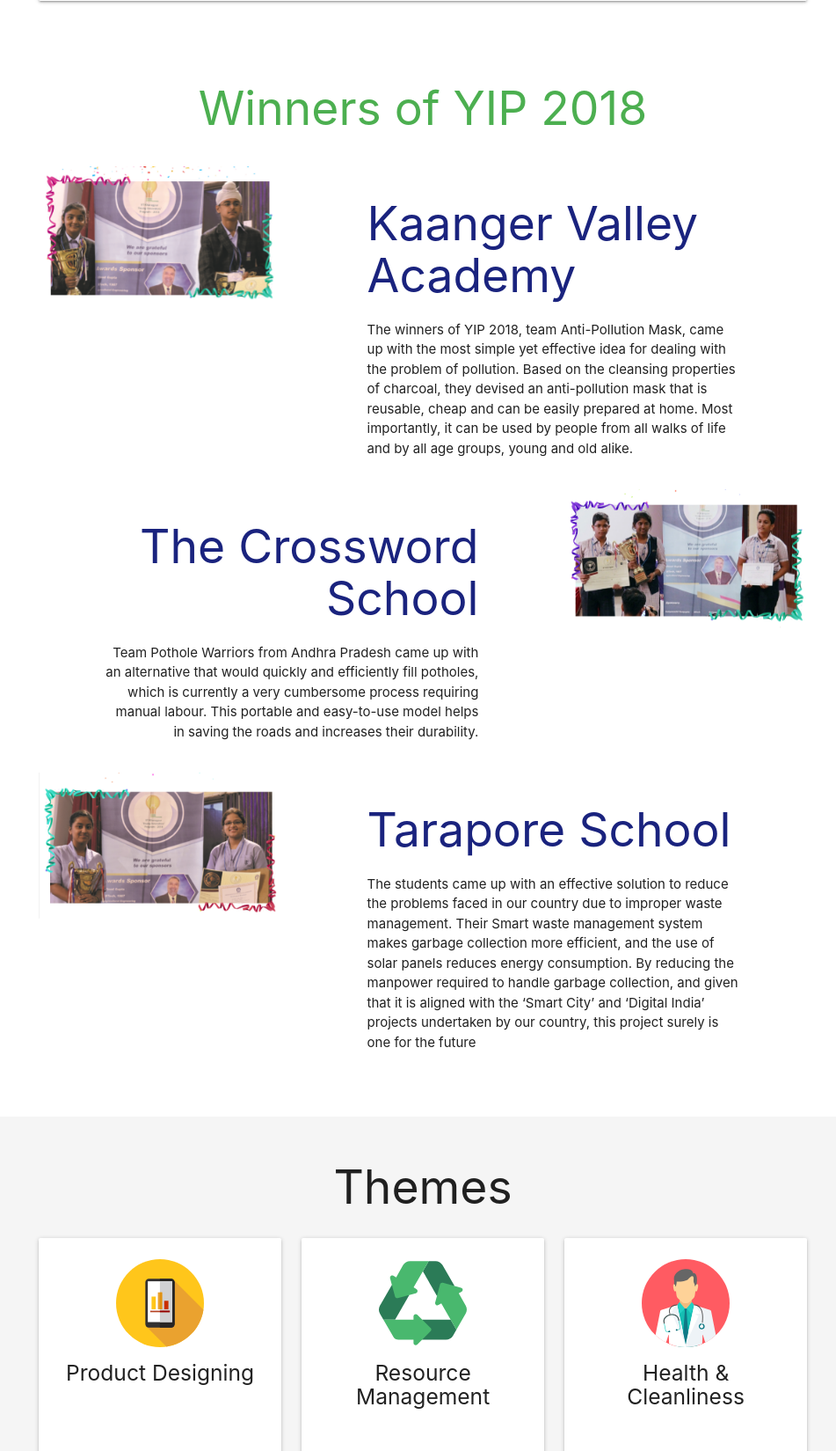
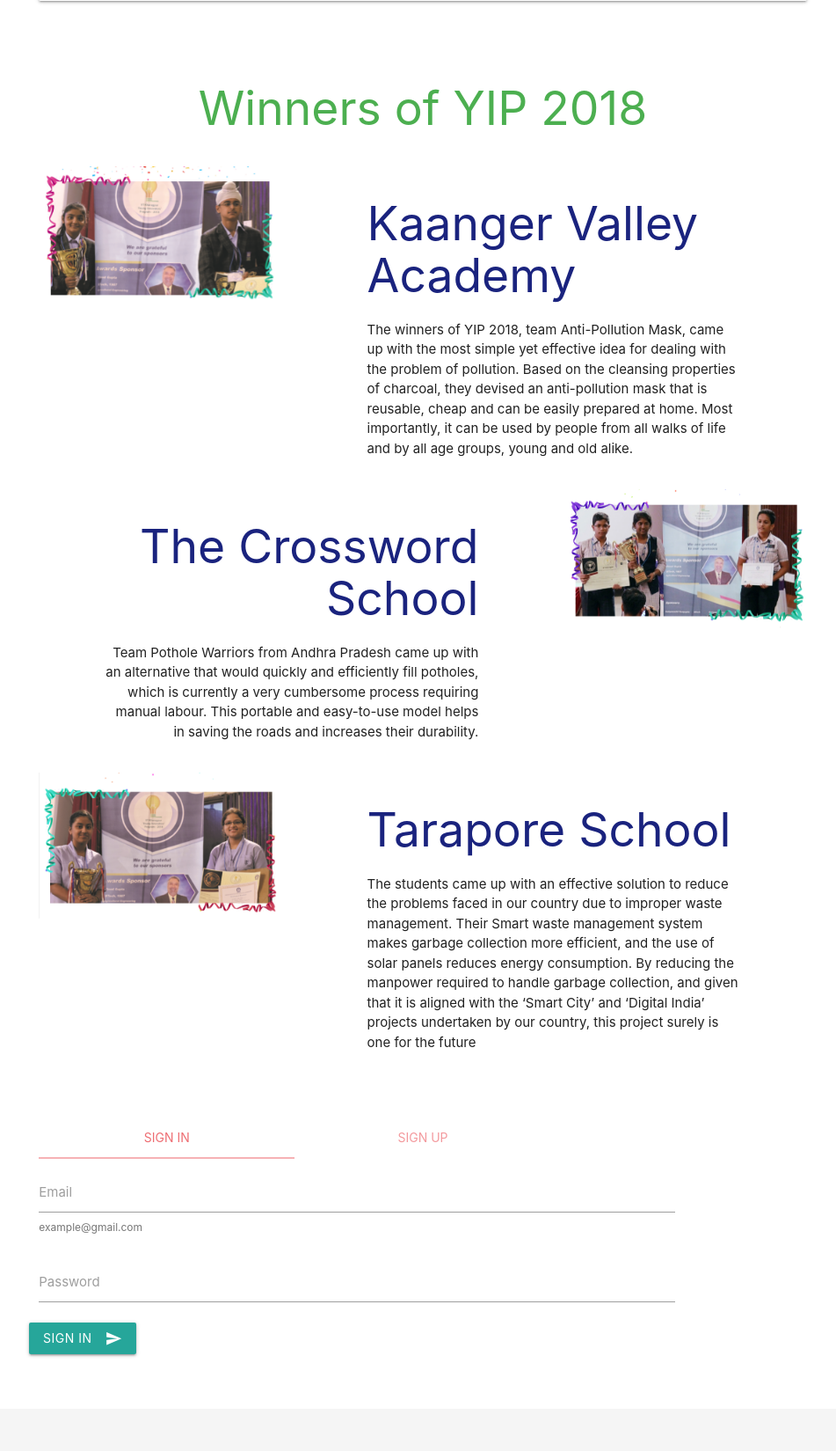
Before and after one commit to saurabhggg/YIP, a Flask app: page / in a window 1280 px wide. Shown: the part 896-2545 px from the top of the page at 88% size, without its empty margins (159-1110 px from the left). Run offline with Flask 2, Linux system fonts and the light colour scheme; parts of the project's set-up code (start-up, migrations or seed data) failed here and were passed over; some libraries are stand-ins or nearby versions.

Commit message:
updated index page with new code
updated index.html which also contains the sign in and sign up forms

```diff
--- a/YIP-master/templates/index.html
+++ b/YIP-master/templates/index.html
@@ -8,9 +9,9 @@
   <!--Import Google Icon Font-->
   <link href="https://fonts.googleapis.com/icon?family=Material+Icons" rel="stylesheet">
   <!-- Compiled and minified CSS -->
-  <link rel="stylesheet" type="text/css" href="{{ url_for('static',filename='styles/main.css') }}">
-  <link rel="stylesheet" type="text/css" href="{{ url_for('static',filename='styles/aos.css') }}">
-  <link rel="short icon" type="image/jpg" href="{{url_for('static', filename='img/logo.jpg')}}" >
+  <link rel="stylesheet" type="text/css" href="main.css">
+  <link rel="stylesheet" type="text/css" href="aos.css">
+  <link rel="short icon" type="image/jpg" href="logo.jpg">
 
 </head>
 <title>Young Innovators' Program, IIT Kharagpur </title>
@@ -158,8 +158,8 @@
   <div class="navbar-fixed"style="position: absolute;">
     <nav class="transparent z-depth-0" id="bar1">
         <div class="nav-wrapper">
-          <a href="http://www.iitkgp.ac.in/" class="brand-logo left" style="margin-top: 10px;"><img src="{{url_for('static', filename='img/kgp.png')}}"></a>
-          <a href="http://www.barc.iitkgp.ac.in/" class="brand-logo right" style="margin-top: 10px;"><img src="{{url_for('static', filename='img/barc.png')}}"></a>
+          <a href="http://www.iitkgp.ac.in/" class="brand-logo left" style="margin-top: 10px;"><img src="./img/kgp.png"></a>
+          <a href="http://www.barc.iitkgp.ac.in/" class="brand-logo right" style="margin-top: 10px;"><img src="./img/yip.png"></a>
         </div>
     </nav>
   </div>
@@ -180,8 +180,17 @@
 
   <ul class="sidenav" id="mobile-nav">
   	        <li>
-              <img src="{{url_for('static', filename='img/yip.png')}}" id="yipimg">
+              <img src="./img/yip.png" id="yipimg">
             </li>
+             <li>
+              <a href="#register">Register</a>
+            </li>
+<!--             <li>
+              <a href="signup_index.html">Sign Up</a>
+            </li>
+            <li>
+              <a href="login_index.html">Sign In</a>
+            </li> -->
             <li>
               <a href="#about">About YIP</a>
             </li>
@@ -297,16 +299,76 @@
   </section>
 <br>
 
+<!-- froms -->
+  <div class="row container scrollspy" id="register">
+    <div class="col s12">
+      <ul class="tabs">
+        <li class="tab col s4"><a href="#signIn">Sign In</a></li>
+        <li class="tab col s4"><a href="#signUp">Sign Up</a></li>
+      </ul>
+    </div>
+    <div id="signIn" class="col s10">
+      <form id="__signin__">
+    	<div class="row">
+        <div class="input-field col s12">
+          <input id="email_in" type="email" class="validate">
+          <label for="email_in">Email</label>
+          <span class="helper-text" data-error="wrong" data-success="right">example@gmail.com</span>
+        </div>
+        <div class="input-field col s12">
+          <input id="password_in" type="password" class="validate">
+          <label for="password_in">Password</label>
+        </div>
+            <button class="btn waves-effect waves-light" type="submit" form="__signin__">Sign In
+   				 <i class="material-icons right">send</i>
+  			</button>
+      </div>
+   	</form>
+    </div>
+    <div id="signUp" class="col s10">
+    	      <form id="__signup__">
+    	<div class="row">
+        <div class="input-field col s12">
+          <input id="email_up" type="email" class="validate">
+          <label for="email_up">Email</label>
+          <span class="helper-text" data-error="wrong" data-success="right">example@gmail.com</span>
+        </div>
+
+        <div class="input-field col s12">
+	      <input id="user_name" type="text" class="validate">
+	      <label for="user_name">User Name</label>
+	    </div>
+
+
+        <div class="input-field col s12">
+          <input id="password_up" type="password" class="validate">
+          <label for="password_up">Password</label>
+        </div>
+
+        <div class="input-field col s12">
+          <input id="password_cup" type="password" class="validate">
+          <label for="password_cup">Confirm Password</label>
+        </div>
+
+            <button class="btn waves-effect waves-light green" type="submit" form="__signup__">Sign Up
+   				 <i class="material-icons right">send</i>
+  			</button>
+      </div>
+   	</form>
+    </div>
+  </div>
+
 
 
   <!-- Icon Boxes -->
+  <br>
   <section class="section section-icons grey lighten-4 center scrollspy" id="Themes">
     <div class="container scrollspy">
       <h2 class="center" data-aos="fade-up" data-aos-duration="2000">Themes</h2>
       <div class="row">
         <div class="col s12 m4">
           <div class="card-panel" data-aos="flip-left" data-aos-duration="3000">
-          	<img src="{{url_for('static', filename='svg/smartphone.svg')}}" width="100px" height="100px">
+          	<img src="./svg/smartphone.svg" width="100px" height="100px">
             <h5>Product Designing</h5>
             <div class="card-action">
             	<!-- a href="../tempDetails/product.html">More Details</a> -->
@@ -367,8 +429,8 @@
 <h2 class="center purple-text">Gallery</h2>
 
 
-<div id="gal">
-  <div class="carousel carousel-slider center " data-indicators="true">
+<div id="gal" class="scrollspy">
+  <div class="carousel carousel-slider center" id="first_one">
     <div class="carousel-fixed-item center middle-indicator">
      <div class="left">
       <a href="Previo" class="movePrevCarousel middle-indicator-text waves-effect waves-light content-indicator"><i class="material-icons left  middle-indicator-text">chevron_left</i></a>
@@ -415,32 +477,29 @@
 <br>
 
 <!--     <div class="parallax-container">
-      <div class="parallax"><img src="{{url_for('static', filename='img/par.jpg')}}"></div>
+      <div class="parallax"><img src="./img/par.jpg"></div>
     </div> -->
-
-        <div class="container scrollspy" id="media">
-      <h2 class="center indigo-text">Media Outreach</h2>
+    <div class="container scrollspy" id="media">
+    	<h2 class="center indigo-text">Media Outreach</h2>
   <div>
   <div class="row">
- <img class="materialboxed col l4 s12" data-aos="flip-left" data-aos-duration="3000" data-caption="THE QUINT" src="{{url_for('static', filename='img/paper1.png')}}">
- <img class="materialboxed col l4 s12" data-aos="flip-right" data-aos-duration="3000" data-caption="THE ECONOMIC TIMES" src="{{url_for('static', filename='img/paper2.png')}}">
- <img class="materialboxed col l4 s12" data-aos="flip-left" data-aos-duration="3000" data-caption="The IndiaEXPRESS" src="{{url_for('static', filename='img/paper3.png')}}">
+ <img class="materialboxed col l4 s12" data-aos="flip-left" data-aos-duration="3000" data-caption="THE QUINT" src="./img/paper1.png">
+ <img class="materialboxed col l4 s12" data-aos="flip-right" data-aos-duration="3000" data-caption="THE ECONOMIC TIMES" src="./img/paper2.png">
+ <img class="materialboxed col l4 s12" data-aos="flip-left" data-aos-duration="3000" data-caption="The IndiaEXPRESS" src="./img/paper3.png">
 </div>
   <div class="row">
- <img class="materialboxed col l4 s12" data-aos="flip-left" data-aos-duration="3000" data-caption="INDIA NEWS" src="{{url_for('static', filename='img/paper4.png')}}">
- <img class="materialboxed col l4 s12" data-aos="flip-right" data-aos-duration="3000" data-caption="DAILYHUNT" src="{{url_for('static', filename='img/paper5.png')}}">
- <img class="materialboxed col l4 s12" data-aos="flip-left" data-aos-duration="3000" data-caption="" src="{{url_for('static', filename='img/paper6.png')}}">
+ <img class="materialboxed col l4 s12" data-aos="flip-left" data-aos-duration="3000" data-caption="INDIA NEWS" src="./img/paper4.png">
+ <img class="materialboxed col l4 s12" data-aos="flip-right" data-aos-duration="3000" data-caption="DAILYHUNT" src="./img/paper5.png">
+ <img class="materialboxed col l4 s12" data-aos="flip-left" data-aos-duration="3000" data-caption="" src="./img/paper6.png">
 </div>
   <div class="row">
- <img class="materialboxed col l4 s12" data-aos="flip-left" data-aos-duration="3000" data-caption="DAINIK JAGRAN" src="{{url_for('static', filename='img/paper7.png')}}">
- <img class="materialboxed col l4 s12" data-aos="flip-right" data-aos-duration="3000" data-caption="PRABHAT KHABAR" src="{{url_for('static', filename='img/paper8.png')}}">
- <img class="materialboxed col l4 s12" data-aos="flip-left" data-aos-duration="3000" data-caption="DEVDISCOURSE" src="{{url_for('static', filename='img/paper9.png')}}">
+ <img class="materialboxed col l4 s12" data-aos="flip-left" data-aos-duration="3000" data-caption="DAINIK JAGRAN" src="./img/paper7.png">
+ <img class="materialboxed col l4 s12" data-aos="flip-right" data-aos-duration="3000" data-caption="PRABHAT KHABAR" src="./img/paper8.png">
+ <img class="materialboxed col l4 s12" data-aos="flip-left" data-aos-duration="3000" data-caption="DEVDISCOURSE" src="./img/paper9.png">
 </div>
  </div>
 </div>
   <br>
-
-
 
 <section class="section section-icons grey lighten-4 center scrollspy" id="Benfits">
     <div class="container">
@@ -487,11 +546,11 @@
     <div id="test2" class="col s12" style="font-size: 1.1rem;"><h2 class="purple-text">Round 1</h2>
     	The team will submit their abstract of the project ideas briefing the scientific proposal based on the chosen theme. The online submissions of the projects will be done by the coordinating teacher by using his/her user id and password on the portal. Round 1 results will be released both on our website. All participants who make it to the next round will also receive the news via email. The selected students will proceed to round 2.
     </div>
-    <div id="test3" class="col s12" style="font-size: 1.1rem;"><h2 class="purple-text">Round 2 (Semifinal)</h2>
+    <div id="test3" class="col s12" style="font-size: 1.1rem;"><h2 class="purple-text">Round 2</h2>
     	Selected students will submit their full-fledged description of the proposal (via the coordinating teacher by using his/her user ID and password) comprising of complete technical description, laboratory work, cost and sustainability analysis, survey if conducted and future prospects.
     </div>
     <div id="test4" class="col s12" style="font-size: 1.1rem !important;">
-    	<h2 class="purple-text">Round 3 (Final)</h2>
+    	<h2 class="purple-text">Round 3</h2>
     	Top teams nationwide will be selected after the semifinal round and they will be called to Indian Institute of Technology, Kharagpur to exhibit and demonstrate their models or prototype and charts which will be evaluated by professors of IIT Kharagpur. The selected team need to confirm their presence for a two-day event held in IIT Kharagpur.The registration fees for this round will be declared after the announcement of the results of the 1st round.
     </div>
     <div id="test5" class="col s12" style="font-size: 1.1rem !important;">
@@ -500,15 +559,14 @@
 		Start of two day finals of the Young Innovators' program at IIT Kharagpur.
     </div>
   </div>
-
-<br>
+  <br>
 
 <h2 class="center purple-text scrollspy" id="testi">Testimonials</h2>
   <div>
   <div class="row">
- <img class="materialboxed col l4 s12" data-aos="flip-left" data-aos-duration="2000" data-caption="Message from The Director" src="{{url_for('static', filename='img/test.png')}}">
- <img class="materialboxed col l4 s12" data-aos="flip-right" data-aos-duration="2000" data-caption="Message from The Dean" src="{{url_for('static', filename='img/test1.png')}}">
- <img class="materialboxed col l4 s12" data-aos="flip-left" data-aos-duration="2000" data-caption="Message from The Associate Dean" src="{{url_for('static', filename='img/test2.png')}}">
+ <img class="materialboxed col l4 s12" data-aos="flip-left" data-aos-duration="2000" data-caption="Message from The Director" src="./img/test.png">
+ <img class="materialboxed col l4 s12" data-aos="flip-right" data-aos-duration="2000" data-caption="Message from The Dean" src="./img/test1.png">
+ <img class="materialboxed col l4 s12" data-aos="flip-left" data-aos-duration="2000" data-caption="Message from The Associate Dean" src="./img/test2.png">
 </div>
  </div>
 
@@ -516,15 +574,12 @@
 <br>
 
 
-
-
-
            <footer class="page-footer"  style="background: #004d38">
           <div >
             <div class="row">
               <div class="col l4 s12">
                 <h5 class="white-text">Contact</h5>
-                <p> Branding and Relations Cell<br/> Office of Alumni Affairs & International Relations<br/> Indian Institute of Technology, Kharagpur <br/> Pin-721302 West Bengal, India <br/> <strong>Phone:</strong><br> 8967498335 (Bhaskar Basak) <br/> 8804178378 (Bhavya Kumar) <br/> <strong>Email:</strong> barc@iitkgp.ac.in </p>
+                <p>Office of Alumni Affairs & International Relations<br/> Indian Institute of Technology, Kharagpur <br/> Pin-721302 West Bengal, India <br/> <strong>Phone:</strong> <br/>8967498335 (Bhaskar Basak) <br/>8804178378 (Bhavya Kumar)<br/>9521421101 (Annanya Singh)<br>9468785224 (Parth Gupta) <br> 9821250939 (Divyam Sharma)<br> <strong>Email:</strong> barc@iitkgp.ac.in </p>
               </div>
               <div class="col l4 s12">
                 <iframe src="https://www.google.com/maps/embed?pb=!1m18!1m12!1m3!1d784.9332419499943!2d87.30956309721707!3d22.3193820950838!2m3!1f0!2f0!3f0!3m2!1i1024!2i768!4f13.1!3m3!1m2!1s0x0%3A0x3a63547376e5c22c!2sMain+Building+IIT+KGP!5e0!3m2!1sen!2sin!4v1471677047994" width="100%" height="40%" frameborder="0" style="border:0" allowfullscreen></iframe>
@@ -624,7 +678,7 @@
       $('.carousel').carousel('prev');
    });
         setInterval(function(){
-      $('.carousel.carousel-slider').carousel('next');
+      $('#first_one').carousel('next');
     },5000);
 
             $(window).scroll(function() {
```
Also changed, not shown: other parts of YIP-master/templates/index.html (+41 -48 lines).
